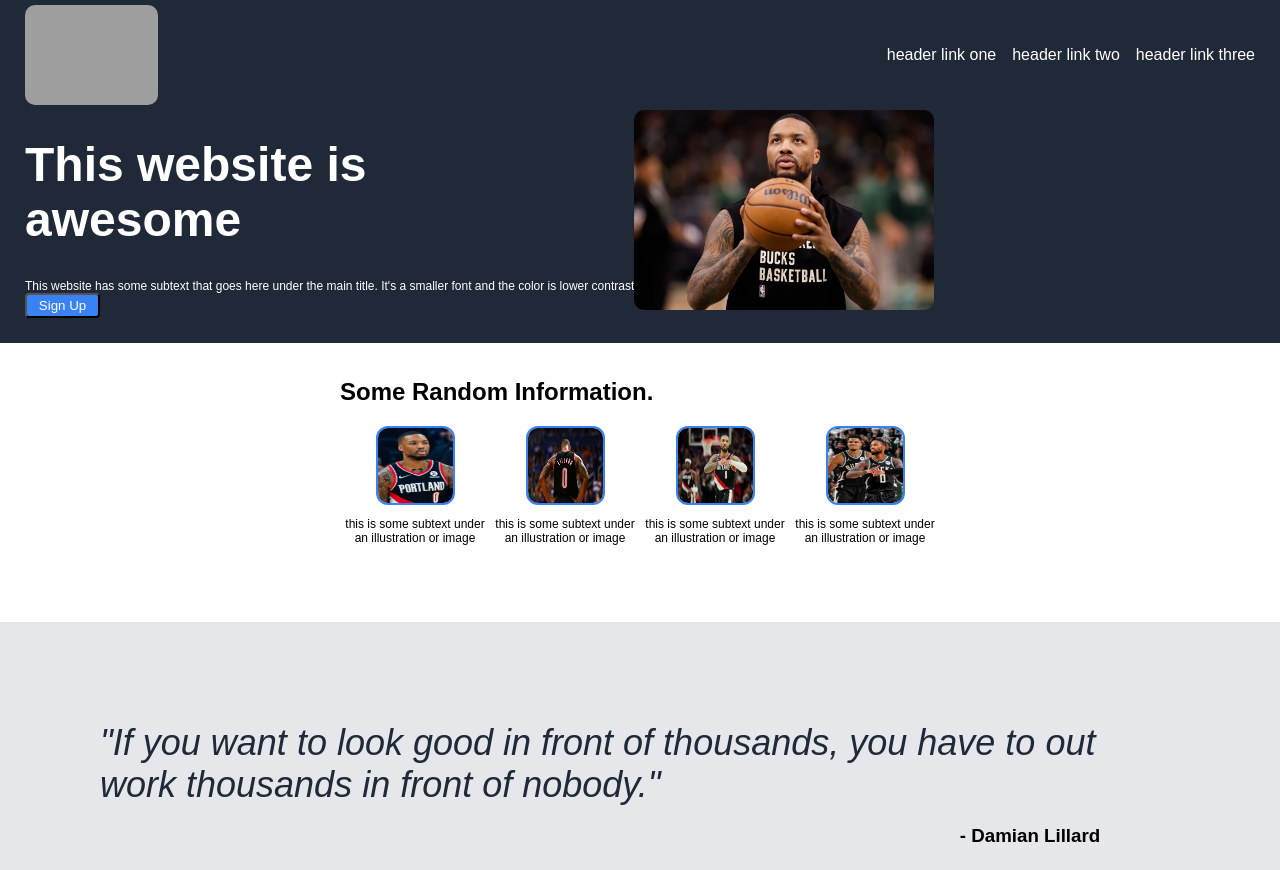
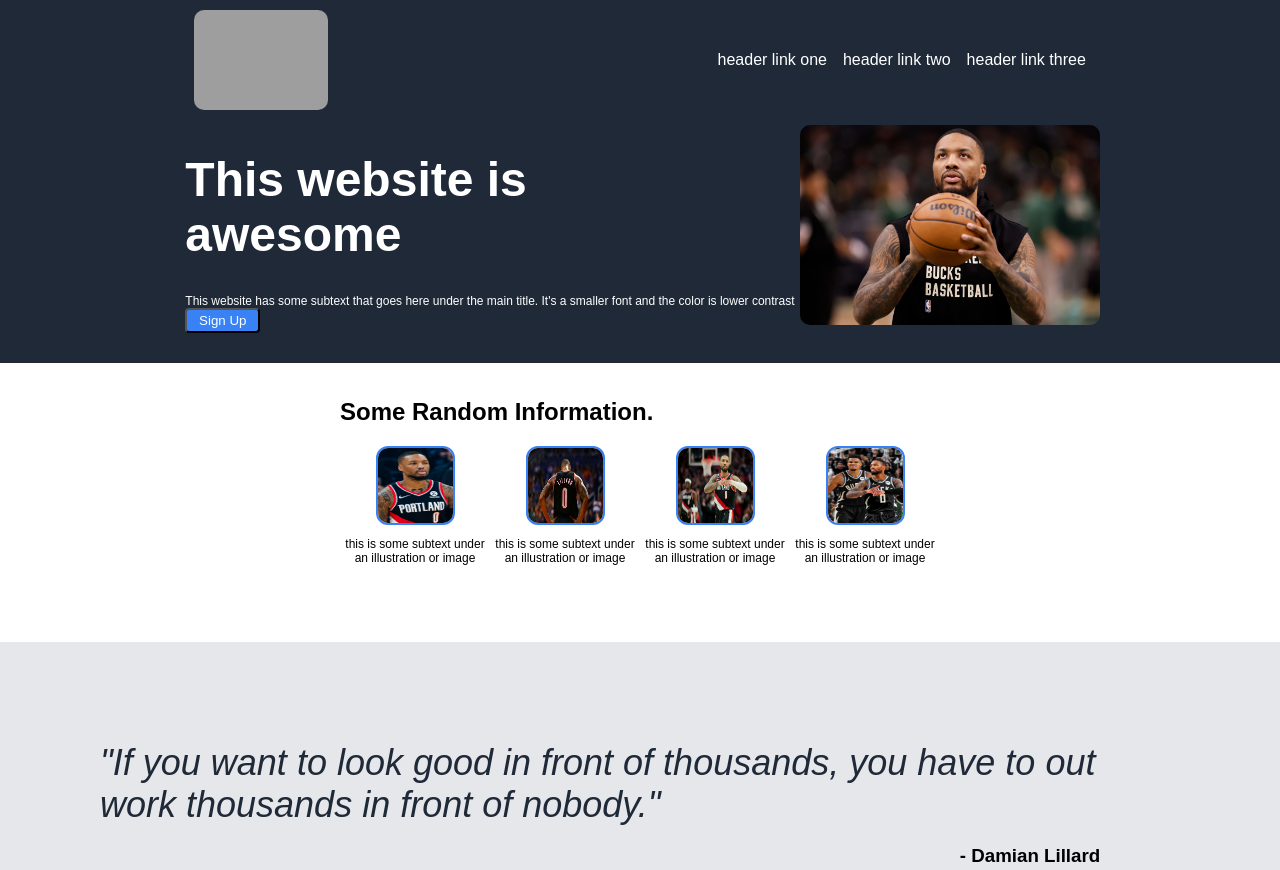
Before and after one commit to tidnaaB/top-foundations-website, a plain HTML site: page index.html in a window 1280 px wide. Shown: the top 870 px of the page. Drawn offline with Linux system fonts and the light colour scheme; grey boxes are pictures that could not be loaded.

Commit message:
Index and Stylesupdate and fix for styles layout

```diff
--- a/styles.css
+++ b/styles.css
@@ -4,9 +4,9 @@
 }  */
 
 /* START GLOBALS */
-.divider {
+/* .divider {
 	border: 5px solid black;
-}
+} */
 
 img {
 	border-radius: 10px;
@@ -44,16 +44,19 @@ header {
 	/* border: 3px solid red; */
 	display: flex;
 	flex-wrap: wrap;
-	justify-content: space-between;
+	justify-content: space-around;
+	align-items: center;
 	padding: 5px 25px 25px 25px;
 }
 
 .header {
 	/* border: 3px solid red; */
-	width: 100%;
+	width: 75%;
 	display: flex;
-	justify-content: space-between;
+	justify-content: center;
 	align-items: center;
+	gap: 350px;
+	margin: 5px;
 }
 
 header ul {
@@ -65,7 +68,10 @@ header ul {
 
 header .hero {
 	/* border: 3px solid red; */
+	width: 75%;
 	display: flex;
+	flex-direction: row;
+	justify-content: center;
 	align-items: center;
 }
 
@@ -74,7 +80,7 @@ header .hero-text {
 	display: flex;
 	flex-direction: column;
 	align-items: flex-start;
-	margin-bottom: 0;
+	margin: 5px;
 }
 
 header .hero-image {
```
